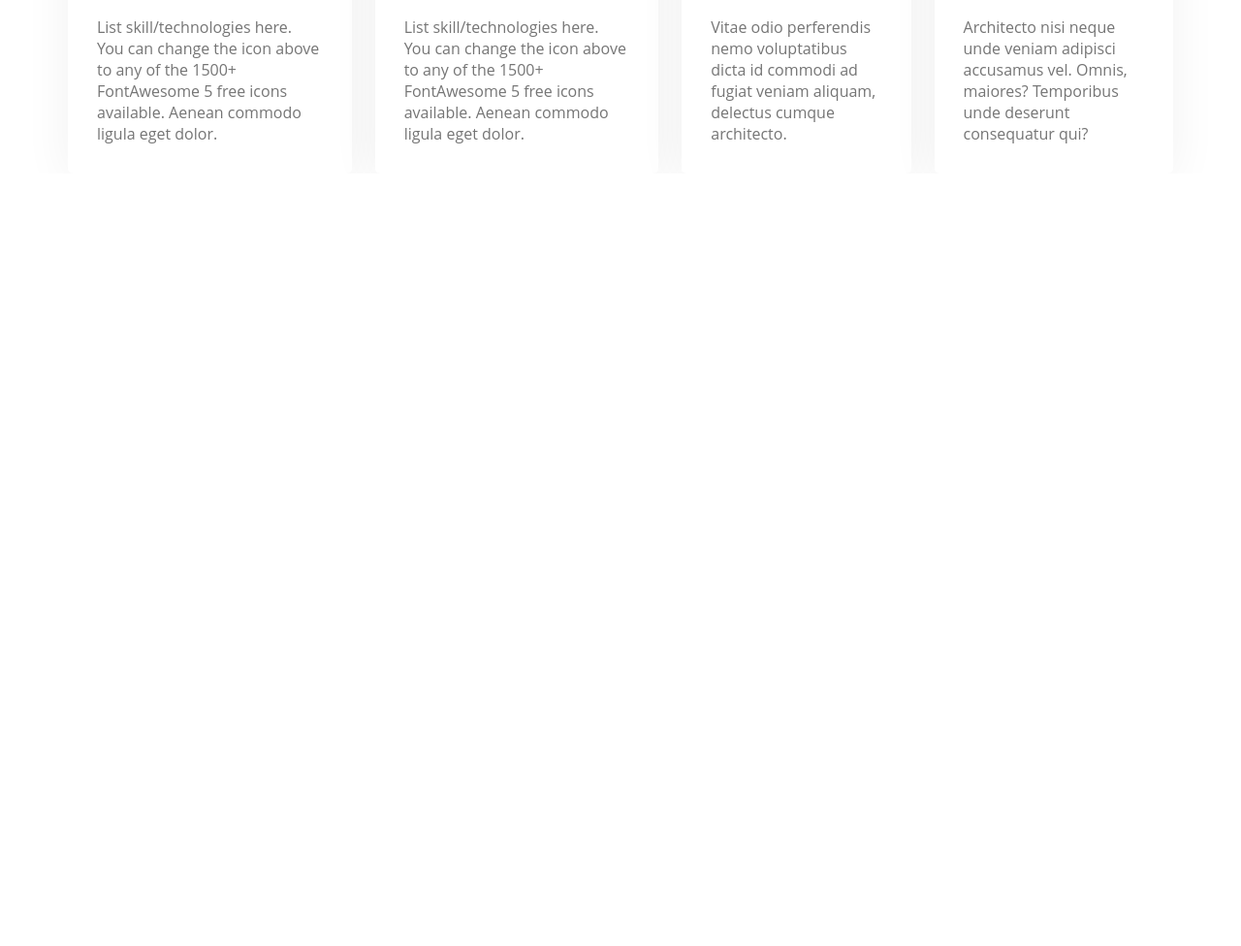
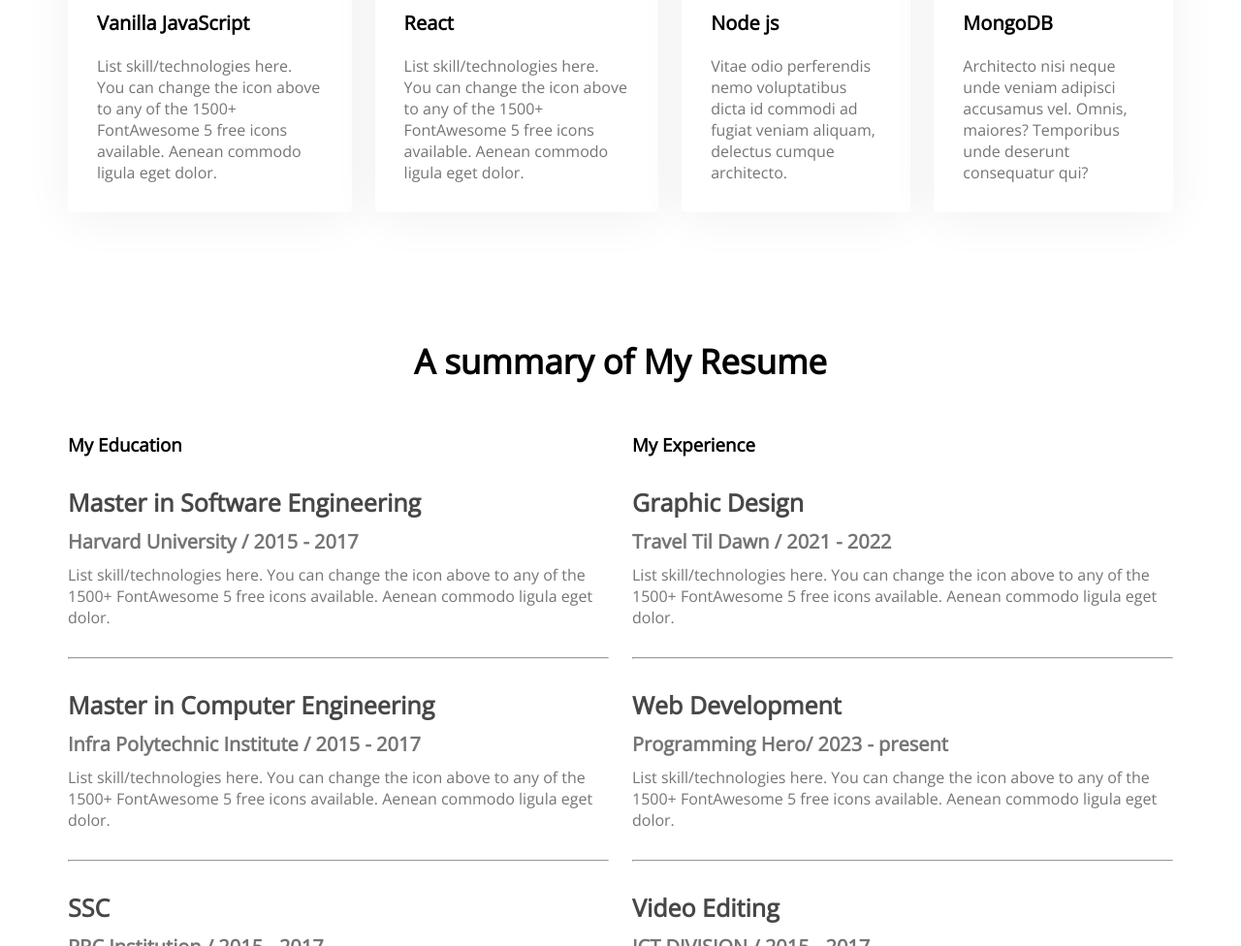
Before and after one commit to rcmehedi15/Mehedi-Portfolio, a plain HTML site: page index.html in a window 1280 px wide. Shown: the part 1824-2800 px from the top of the page at 97% size. Before the commit the page ends 2003 px from the top, so only its background shows below. Drawn offline with nearby package versions, Linux system fonts and the light colour scheme.

Commit message:
education section some change

```diff
--- a/css/style.css
+++ b/css/style.css
@@ -1,6 +1,6 @@
 * {
   margin: 0;
-  font-family: "open Sans", sans-serif;
+  font-family: 'Open Sans';
 }
 
 /* Header and nav style  */
@@ -78,6 +78,10 @@ main {
   margin: 0 auto;
 }
 
+section {
+  margin-top: 130px;
+}
+
 /* about section styles */
 .about {
   margin-top: 130px;
@@ -91,7 +95,7 @@ main {
 .section-title {
   font-weight: 700;
   font-size: 35px;
-  margin-bottom: 30px;
+  margin-bottom: 50px;
   text-align: center;
 
 }
@@ -118,27 +122,65 @@ main {
   font-size: 20px;
   color: #474747;
 }
+
 /* what i do  */
-.what-i-do{
-  margin-top: 130px;
-}
-.skill{
+
+.skill {
   background: #ffffff;
   box-shadow: 0px 6px 50px rgba(0, 0, 0, 0.06);
   border-radius: 5px;
   padding: 30px;
 }
-.skills-container{
+
+.skills-container {
   display: flex;
   gap: 24px;
 }
-.skill-title{
+
+.skill-title {
   font-weight: 700;
   font-size: 20px;
   margin-top: 30px;
   margin-bottom: 20px;
 
 }
-.skill-description{
+
+.skill-description {
   color: #757575;
 }
+
+/* Resume styles  */
+.resume-content {
+  display: flex;
+  gap: 24px;
+}
+
+.resume-item {
+  margin-top: 30px;
+  margin-bottom: 30px;
+
+}
+
+.resume .title {
+  font-weight: 700;
+  font-size: 25px;
+  color: #474747;
+  margin-bottom: 10px;
+
+
+}
+
+.resume .sub-title {
+  color: #757575;
+  font-weight: 600;
+  font-size: 20px;
+  margin-bottom: 10px;
+}
+
+.resume .description {
+  color: #757575;
+}
+.resume-button{
+  margin-top: 50px;
+  text-align: center;
+}
--- a/index.html
+++ b/index.html
@@ -9,7 +9,14 @@
   <!-- Custom Css -->
   <link rel="stylesheet" href="css/style.css" />
 
-  <!-- custom font -->
+  <!-- google font -->
+  <link rel="preconnect" href="https://fonts.googleapis.com">
+  <link rel="preconnect" href="https://fonts.gstatic.com" crossorigin>
+  <link href="https://fonts.googleapis.com/css2?family=Open+Sans&display=swap" rel="stylesheet">
+
+  <!-- icon -->
+  <script src="https://kit.fontawesome.com/7fe3d320a8.js" crossorigin="anonymous"></script>
+
 </head>
 
 <body>
@@ -32,7 +39,7 @@
           Shot what able cold new see hold.Friendly as
           an betrayed formerly. he morning because as to society behaved moments
         </p>
-        <button class="btn-primary">Download CV</button>
+        <button class="btn-primary"><i class="fa-solid fa-download"></i> Download CV</button>
       </div>
       <img src="img/mehedi.png" alt="Mehed Hasan">
     </div>
@@ -74,26 +81,93 @@
         <div class="skill">
           <img src="img/icons/js.png" alt="">
           <p class="skill-title">Vanilla JavaScript</p>
-        <p class="skill-description">List skill/technologies here. You can change the icon above to any of the 1500+ FontAwesome 5 free icons available. Aenean commodo ligula eget dolor.</p>
+          <p class="skill-description">List skill/technologies here. You can change the icon above to any of the 1500+
+            FontAwesome 5 free icons available. Aenean commodo ligula eget dolor.</p>
         </div>
         <div class="skill">
           <img src="img/icons/react.png" alt="">
           <p class="skill-title">React</p>
-        <p class="skill-description">List skill/technologies here. You can change the icon above to any of the 1500+ FontAwesome 5 free icons available. Aenean commodo ligula eget dolor.</p>
+          <p class="skill-description">List skill/technologies here. You can change the icon above to any of the 1500+
+            FontAwesome 5 free icons available. Aenean commodo ligula eget dolor.</p>
         </div>
         <div class="skill">
           <img src="img/icons/nodejs.png" alt="">
           <p class="skill-title">Node js</p>
-        <p class="skill-description">Vitae odio perferendis nemo voluptatibus dicta id commodi ad fugiat veniam aliquam, delectus cumque architecto.</p>
+          <p class="skill-description">Vitae odio perferendis nemo voluptatibus dicta id commodi ad fugiat veniam
+            aliquam, delectus cumque architecto.</p>
         </div>
         <div class="skill">
           <img src="img/icons/mongo.png" alt="">
           <p class="skill-title">MongoDB</p>
-        <p class="skill-description">Architecto nisi neque unde veniam adipisci accusamus vel. Omnis, maiores? Temporibus unde deserunt consequatur qui?</p>
+          <p class="skill-description">Architecto nisi neque unde veniam adipisci accusamus vel. Omnis, maiores?
+            Temporibus unde deserunt consequatur qui?</p>
         </div>
       </div>
     </section>
     <!-- Resume section  -->
+    <section class="resume">
+      <h3 class="section-title">A summary of My Resume</h3>
+      <div class="resume-content">
+        <div>
+          <h3 class="resume-title">My Education</h3>
+          <div class="resume-item">
+            <h4 class="title">Master in Software Engineering</h4>
+            <h5 class="sub-title">Harvard University / 2015 - 2017</h5>
+            <p class="description">List skill/technologies here. You can change the icon above
+              to any of the 1500+ FontAwesome 5 free icons available. Aenean commodo ligula eget dolor.
+            </p>
+          </div>
+          <hr>
+          <div class="resume-item">
+            <h4 class="title">Master in Computer Engineering</h4>
+            <h5 class="sub-title">Infra Polytechnic Institute / 2015 - 2017</h5>
+            <p class="description">List skill/technologies here. You can change the icon above
+              to any of the 1500+ FontAwesome 5 free icons available. Aenean commodo ligula eget dolor.
+            </p>
+          </div>
+          <hr>
+          <div class="resume-item">
+            <h4 class="title">SSC</h4>
+            <h5 class="sub-title">PRC Institution / 2015 - 2017</h5>
+            <p class="description">List skill/technologies here. You can change the icon above
+              to any of the 1500+ FontAwesome 5 free icons available. Aenean commodo ligula eget dolor.
+            </p>
+          </div>
+
+        </div>
+
+        <div>
+          <h3 class="resume-title">My Experience</h3>
+          <div class="resume-item">
+            <h4 class="title">Graphic Design</h4>
+            <h5 class="sub-title">Travel Til Dawn / 2021 - 2022</h5>
+            <p class="description">List skill/technologies here. You can change the icon above
+              to any of the 1500+ FontAwesome 5 free icons available. Aenean commodo ligula eget dolor.
+            </p>
+          </div>
+          <hr>
+          <div class="resume-item">
+            <h4 class="title">Web Development</h4>
+            <h5 class="sub-title">Programming Hero/ 2023 - present</h5>
+            <p class="description">List skill/technologies here. You can change the icon above
+              to any of the 1500+ FontAwesome 5 free icons available. Aenean commodo ligula eget dolor.
+            </p>
+          </div>
+          <hr>
+          <div class="resume-item">
+            <h4 class="title">Video Editing</h4>
+            <h5 class="sub-title">ICT DIVISION / 2015 - 2017</h5>
+            <p class="description">List skill/technologies here. You can change the icon above
+              to any of the 1500+ FontAwesome 5 free icons available. Aenean commodo ligula eget dolor.
+            </p>
+          </div>
+        </div>
+      </div>
+      </div>
+      <div class="resume-button">
+        <button class="btn-primary"><i class="fa-solid fa-download"></i> Download CV</button>
+      </div>
+    </section>
 
 
   </main>
```
Lines whose indentation alone changed are shown as unchanged.
